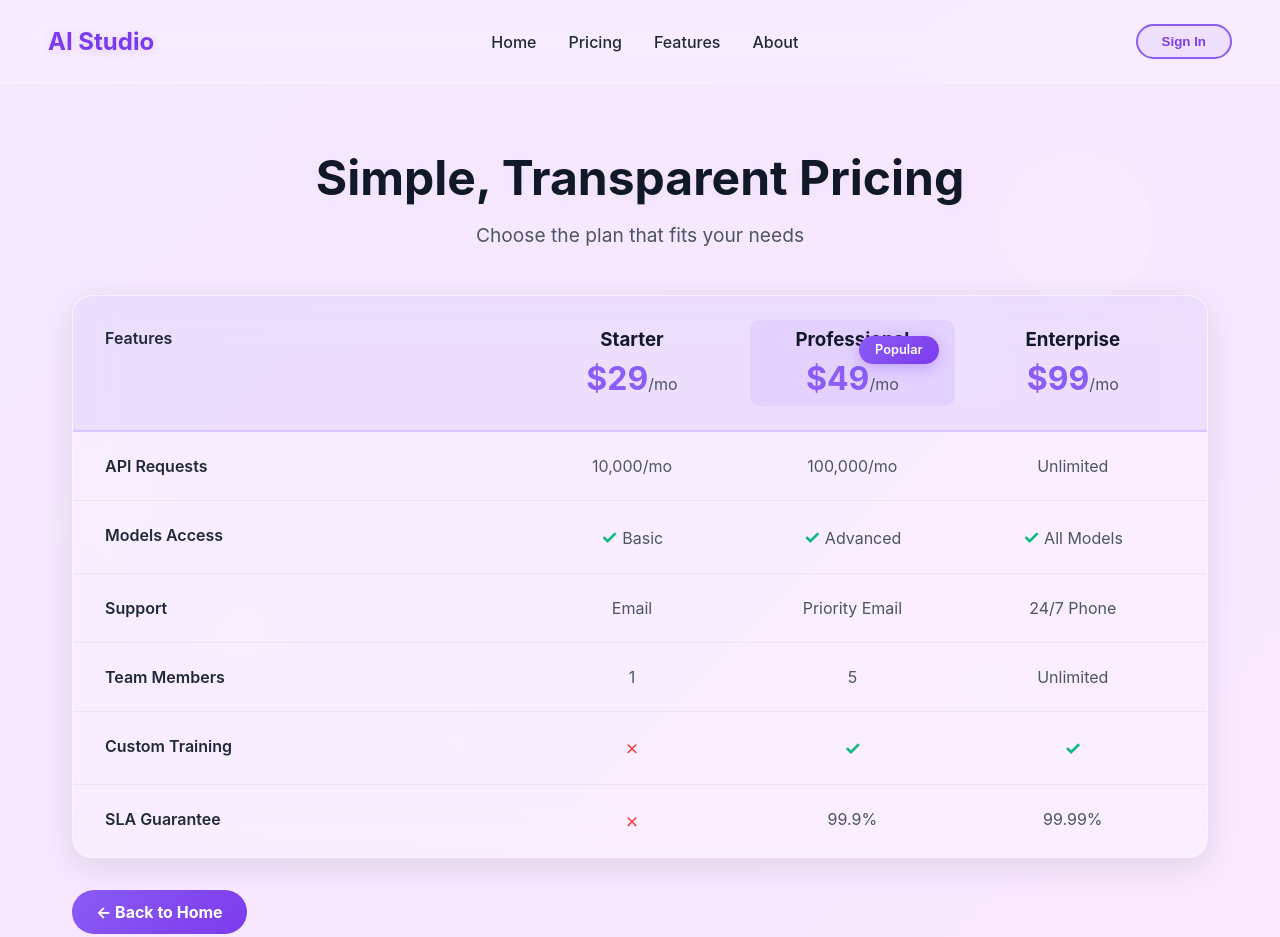
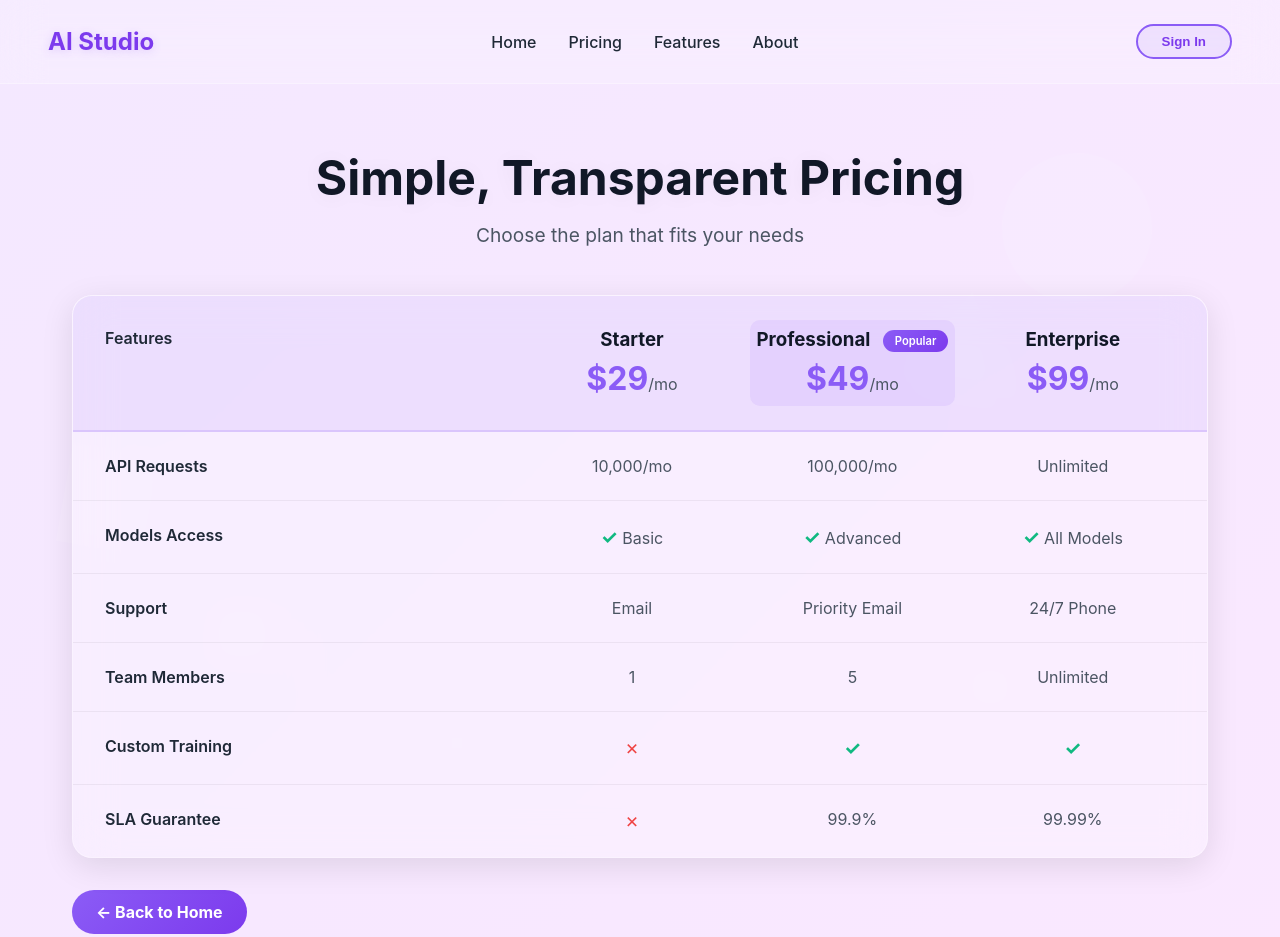
Before and after one commit to Nights211/frontend-designs, a website built with Vite: page landing-pages/card-layout-tools/pricing.html in a window 1280 px wide. Shown: the top 937 px of the page. Built offline with nearby package versions, Linux system fonts and the light colour scheme.

Commit message:
fix popular tag

```diff
--- a/landing-pages/card-layout-tools/pricing.html
+++ b/landing-pages/card-layout-tools/pricing.html
@@ -44,8 +44,7 @@
                     <p class="plan-price">$29<span>/mo</span></p>
                 </div>
                 <div class="plan-col featured-col">
-                    <span class="badge">Popular</span>
-                    <h3>Professional</h3>
+                    <h3>Professional <span class="badge-inline">Popular</span></h3>
                     <p class="plan-price">$49<span>/mo</span></p>
                 </div>
                 <div class="plan-col">
--- a/landing-pages/card-layout-tools/style.css
+++ b/landing-pages/card-layout-tools/style.css
@@ -354,6 +354,17 @@ input:checked + .slider:before {
     font-size: 0.8rem;
     font-weight: 600;
     box-shadow: 0 4px 15px rgba(139, 92, 246, 0.4);
+}
+
+.badge-inline {
+    background: linear-gradient(135deg, #8b5cf6, #7c3aed);
+    color: white;
+    padding: 0.25rem 0.75rem;
+    border-radius: 15px;
+    font-size: 0.7rem;
+    font-weight: 600;
+    margin-left: 0.5rem;
+    vertical-align: middle;
 }
 
 .card-icon {
```
